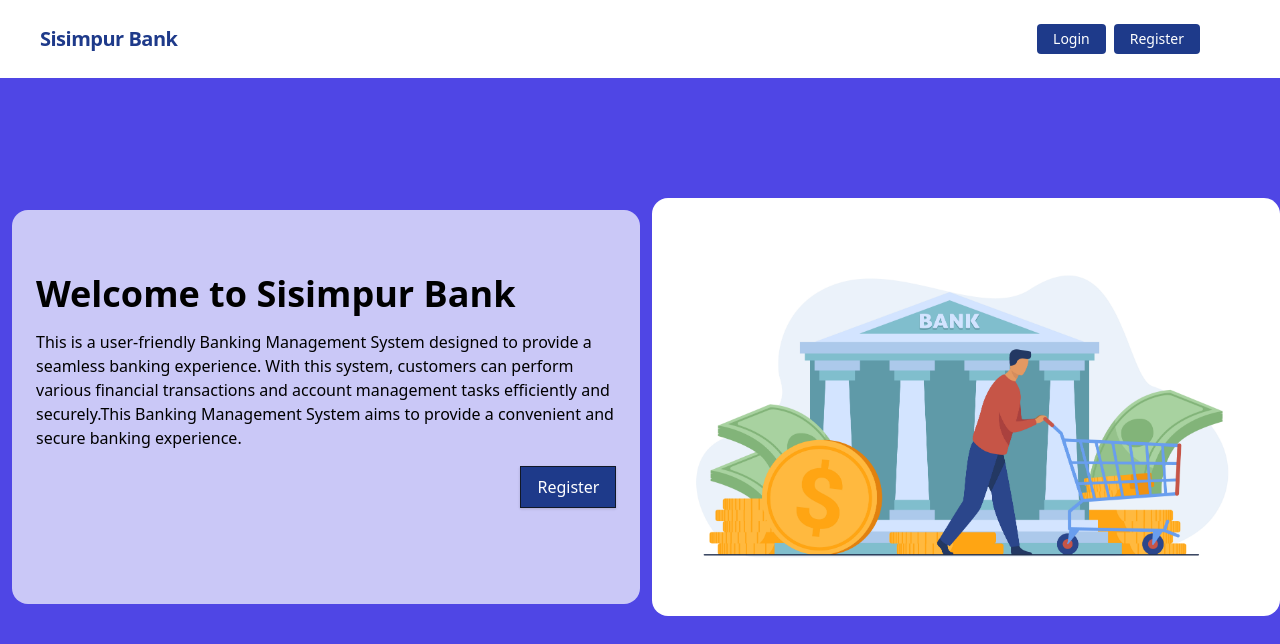
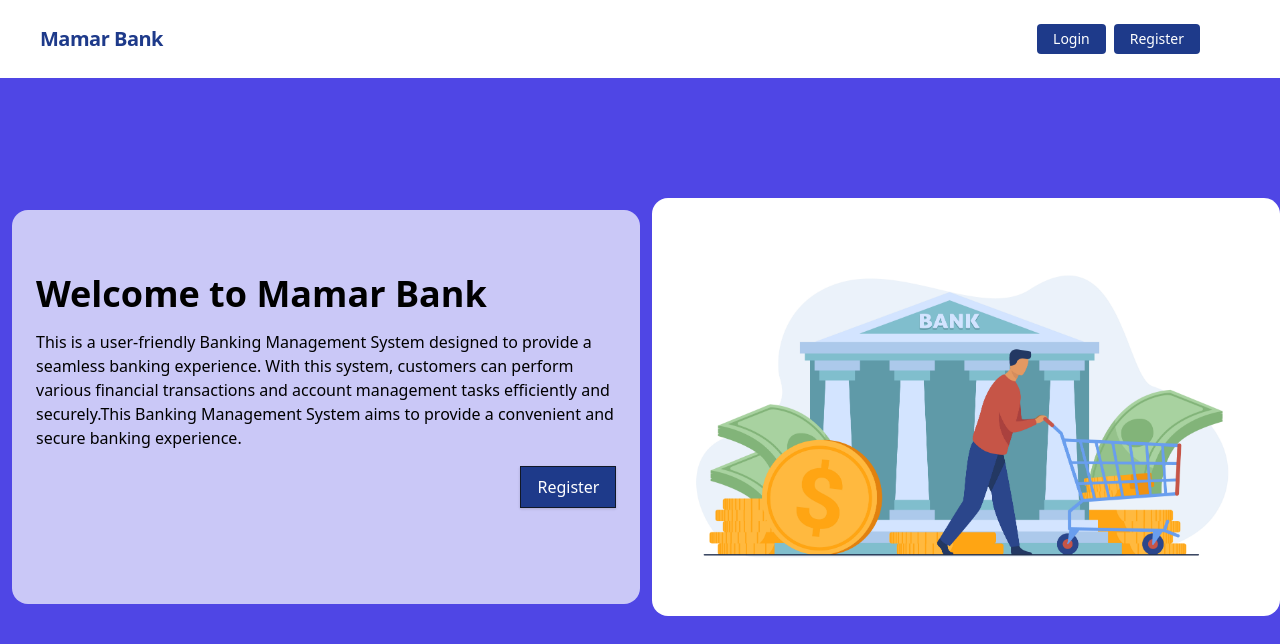
Before and after one commit to lim9n/Mamar-Bank, a Django app: page / in a window 1280 px wide. Shown: the top 644 px of the page. Run offline with Django 4.2, Linux system fonts and the light colour scheme.

Commit message:
update some features

```diff
--- a/accounts/templates/accounts/profile.html
+++ b/accounts/templates/accounts/profile.html
@@ -1,4 +1,4 @@
-{% extends 'base.html' %} {% load static %} {% block head_title %}Banking System{% endblock %} {% block content %} {% if form.non_field_errors %} {% for error in form.non_field_errors %}
+{% extends 'base.html' %} {% load static %} {% block head_title %}Profile{% endblock %} {% block content %} {% if form.non_field_errors %} {% for error in form.non_field_errors %}
 <div class="bg-red-100 border border-red-400 text-red-700 px-4 py-3 rounded relative mt-2" role="alert">
     <p class="font-bold">Error!</p>
     <p class="block sm:inline">{{ error }}</p>
--- a/accounts/templates/accounts/user_login.html
+++ b/accounts/templates/accounts/user_login.html
@@ -1,4 +1,5 @@
 {% extends 'base.html' %}
+{% block head_title %}Login{% endblock %}
 {% block content %}
 {% if form.non_field_errors %}
 {% for error in form.non_field_errors %}
--- a/accounts/templates/accounts/user_registration.html
+++ b/accounts/templates/accounts/user_registration.html
@@ -1,6 +1,6 @@
 {% extends 'base.html' %}
 {% load static %}
-{% block head_title %}Sisimpur Bank{% endblock %}
+{% block head_title %}Register{% endblock %}
 {% block content %}
 
 {% if form.non_field_errors %} {% for error in form.non_field_errors %}
--- a/core/templates/base.html
+++ b/core/templates/base.html
@@ -6,7 +6,7 @@
         <meta name="viewport" content="width=device-width, initial-scale=1, shrink-to-fit=no" />
         <meta name="description" content="Dummy Banking System" />
         <title>
-            {% block head_title %}Sisimpur Bank{% endblock %}
+            {% block head_title %}Mamar Bank{% endblock %}
         </title>
         <link href="https://unpkg.com/tailwindcss@^1.0/dist/tailwind.min.css" rel="stylesheet">
 
--- a/core/templates/index.html
+++ b/core/templates/index.html
@@ -1,12 +1,12 @@
 {% extends 'base.html' %}
 {% load static %}
 
-{% block head_title %}Sisimpur Bank{% endblock %} {% block content %}
+{% block head_title %}Mamar Bank{% endblock %} {% block content %}
 <div class="container mx-auto flex flex-col md:flex-row items-center my-12 md:my-24">
 
 
     <div class="flex flex-col w-full lg:w-1/2 justify-center items-start pt-12 pb-24 px-6 bg-white rounded-2xl bg-opacity-70 mx-3">
-        <h1 class="font-bold text-4xl my-4">Welcome to Sisimpur Bank</h1>
+        <h1 class="font-bold text-4xl my-4">Welcome to Mamar Bank</h1>
         <p class="leading-normal mb-4">
             This is a user-friendly Banking Management System designed to provide a seamless banking experience. With this system, customers can perform various financial transactions and account management tasks efficiently and securely.This Banking Management System aims to provide a convenient and secure banking experience.
         </p>
--- a/core/templates/navbar.html
+++ b/core/templates/navbar.html
@@ -1,6 +1,6 @@
 <nav class="flex items-center justify-between flex-wrap bg-white p-6 px-10">
       <div class="flex items-center flex-shrink-0 text-white mr-6">
-          <span class="font-semibold text-xl tracking-tight text-blue-900"><a href="/">Sisimpur Bank</a></span>
+          <span class="font-semibold text-xl tracking-tight text-blue-900"><a href="/">Mamar Bank</a></span>
       </div>
       <div class="block lg:hidden">
           <button class="flex items-center px-3 py-2 border rounded text-white border-white-400 hover:text-white hover:border-white">
--- a/transactions/templates/transactions/transaction_report.html
+++ b/transactions/templates/transactions/transaction_report.html
@@ -1,7 +1,7 @@
 {% extends 'base.html' %}
 {% load static %}
 {% load humanize %}
-{% block head_title %}Sisimpur Bank{% endblock %} {% block content %}
+{% block head_title %}Report{% endblock %} {% block content %}
 
 
 <div class="my-10 py-3 px-4 bg-white rounded-xl shadow-md">
```
Also changed, not shown: db.sqlite3.
